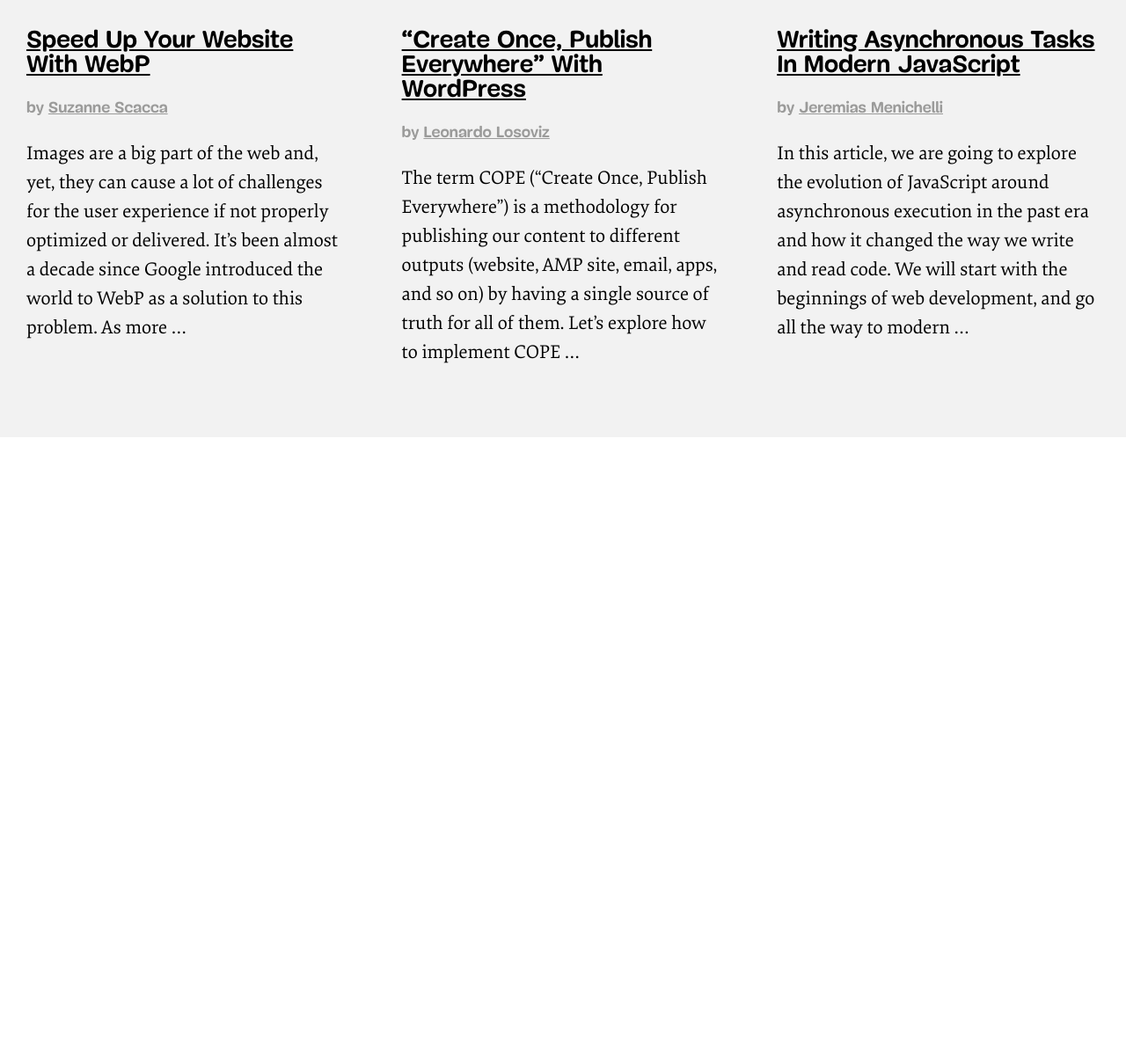
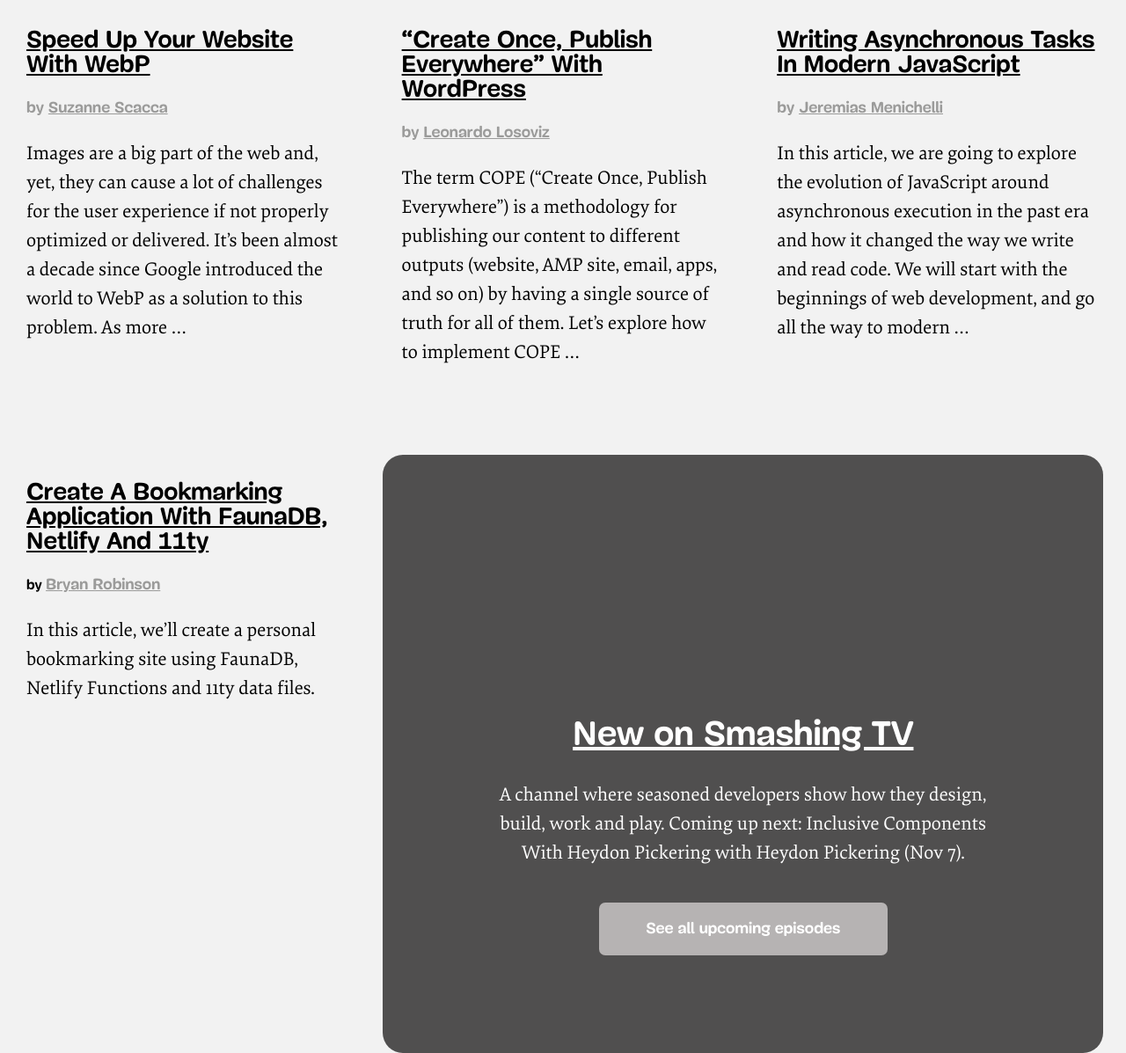
Before and after one commit to fegzycole/Smashing-magazine-clone, a website: page index.html in a window 1280 px wide. Shown: the part 2389-3586 px from the top of the page at 88% size. Before the commit the page ends 2886 px from the top, so only its background shows below. Drawn offline with Linux system fonts and the light colour scheme.

Commit message:
add and style bookmark section

```diff
--- a/css/style.css
+++ b/css/style.css
@@ -99,26 +99,31 @@
   background: #f2f2f2;
 }
 
-.posts article {
+.posts article,
+.bookmarks article:first-child {
   padding: 30px;
 }
 
-.posts article h2 {
+.posts article h2,
+.bookmarks article:first-child h2 {
   margin-bottom: 25px;
 }
 
-.posts article h2 a {
+.posts article h2 a,
+.bookmarks article:first-child h2 a {
   color: black;
   font-size: 28px;
 }
 
 .posts article span,
-.posts article span a {
+.posts article span a,
+.bookmarks article:first-child span a {
   font-size: 18px;
   color: rgb(155, 155, 154);
 }
 
 .posts article p,
+.bookmarks article:first-child p,
 .supporters p,
 .members p {
   margin-top: 25px;
@@ -131,7 +136,8 @@
   font-family: Elena;
 }
 
-.posts article:not(:last-child):hover {
+.posts article:not(:last-child):hover,
+.bookmarks article:first-child:hover {
   background: white;
   box-shadow: 3px 3px 7px rgba(66, 65, 65, 0.4);
   transform: scale(1.1);
@@ -145,7 +151,8 @@
   transform: scale(1.1);
 }
 
-.posts article:first-child:hover {
+.posts article:first-child:hover,
+.bookmarks article:first-child:hover {
   margin-left: 21px;
 }
 
@@ -202,3 +209,15 @@
   color: white;
   font-size: 18px;
 }
+
+.bookmarks {
+  display: grid;
+  grid-template-columns: 34% 64%;
+  background-color: #f2f2f2;
+  padding-top: 20px;
+  height: 700px;
+}
+
+.bookmarks-tv button {
+  width: 40%;
+}
--- a/index.html
+++ b/index.html
@@ -114,6 +114,24 @@
         <p>In this article, we are going to explore the evolution of JavaScript around asynchronous execution in the past era and how it changed the way we write and read code. We will start with the beginnings of web development, and go all the way to modern …</p>
       </article>
     </section>
+    <section class="bookmarks">
+        <article class="create-bookmarks">
+            <h2>
+                <a href="#">Create A Bookmarking Application With FaunaDB, Netlify And 11ty</a>
+              </h2>
+              <span>by <a href="#">Bryan Robinson</a></span>
+              <p>In this article, we’ll create a personal bookmarking site using FaunaDB, Netlify Functions and 11ty data files.</p>
+        </article>
+        <article class="bookmarks-tv members">
+          <h1>New on Smashing TV</h1>
+          <p>A channel where seasoned developers show how they design, build, work and play. Coming up next: Inclusive Components With Heydon Pickering with Heydon Pickering (Nov 7).
+              </p>
+
+          <button>See all upcoming episodes</button>
+
+        </article>
+
+      </section>
   </main>
 </body>
 
```
